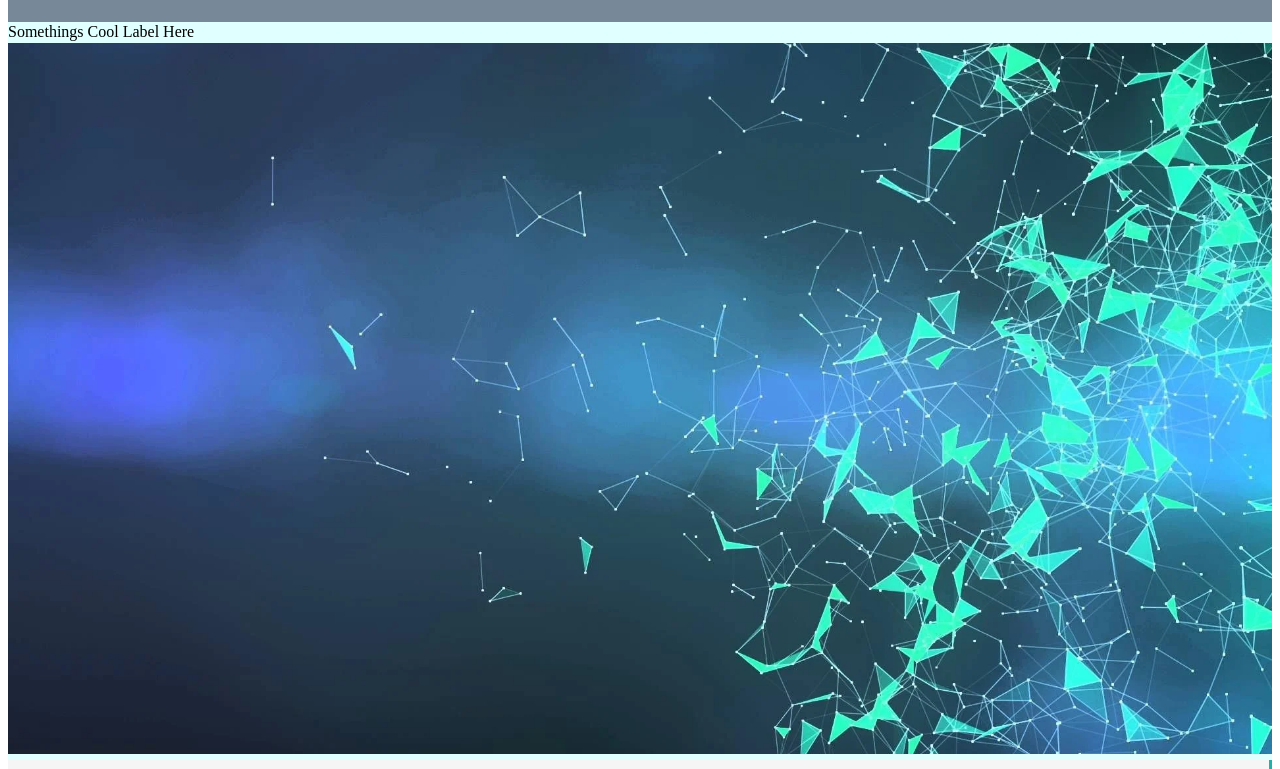
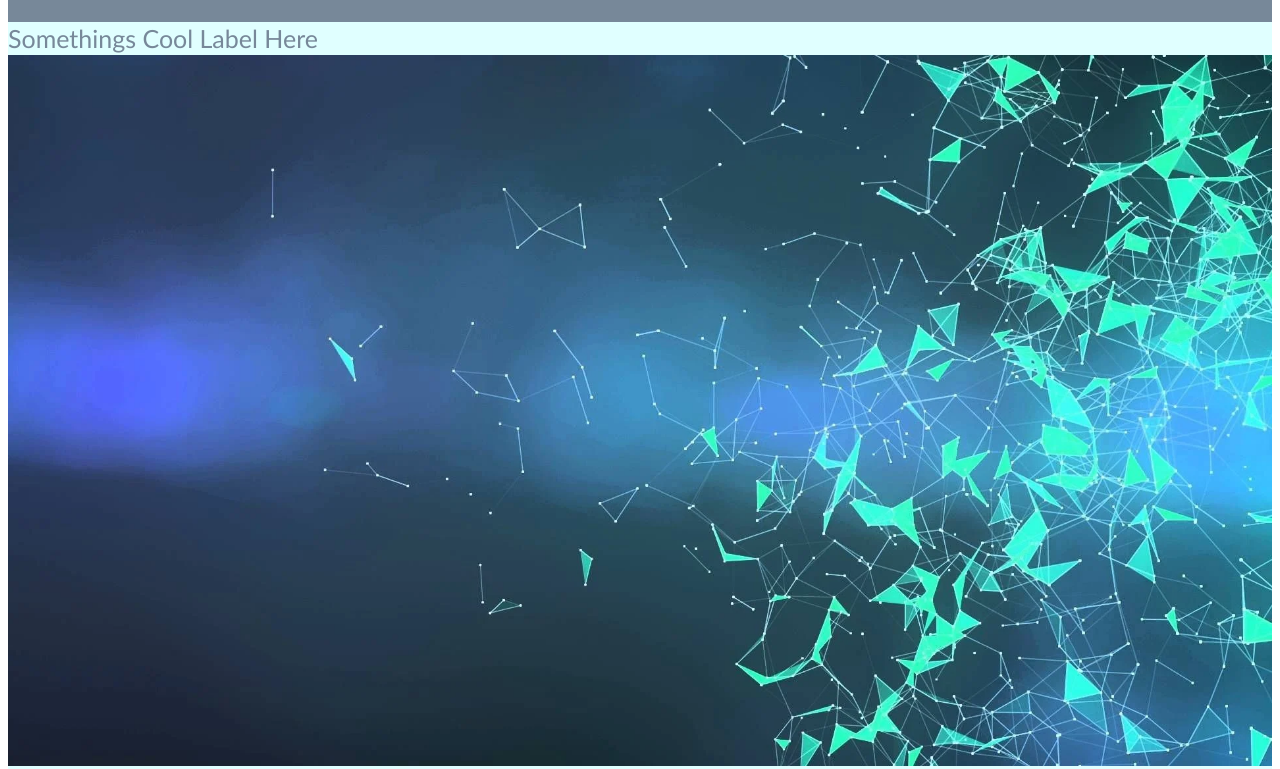
Before and after one commit to yamilhp5/CSS--My-Portfolio-HW2, a plain HTML site: page index.html in a window 1280 px wide. Shown: the part 152-921 px from the top of the page. Drawn offline with Linux system fonts and the light colour scheme.

Commit message:
Portfolio PP

```diff
--- a/assets/style.css
+++ b/assets/style.css
@@ -60,7 +60,9 @@ main {
     flex-wrap: wrap;
 }
 
-section #cool {
+section #cool {color: lightslategray;
+    font-size: 25px;
+    font-family: 'Gill Sans', 'Gill Sans MT', Calibri, 'Trebuchet MS', sans-serif;
     display: flex;
 
 }
```
